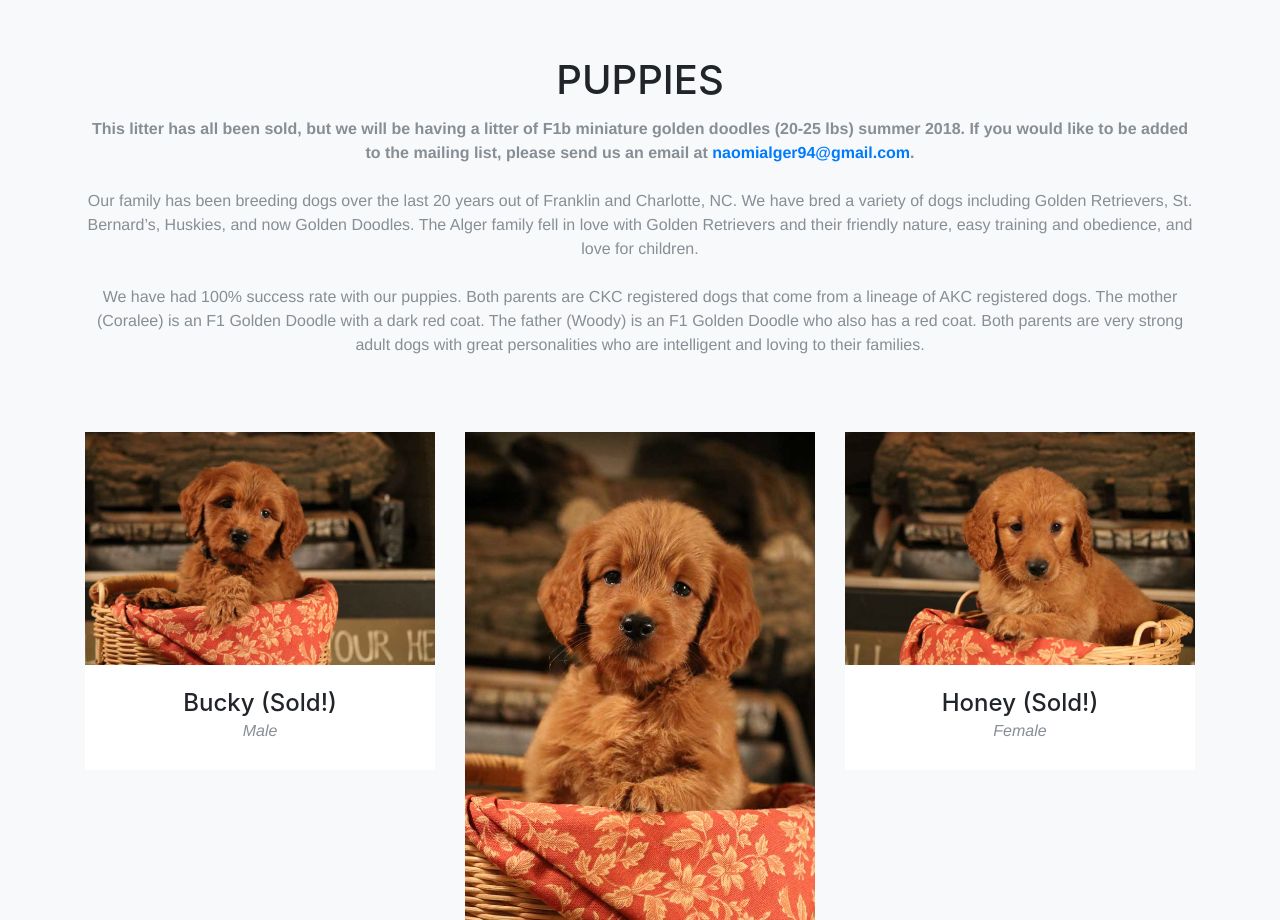
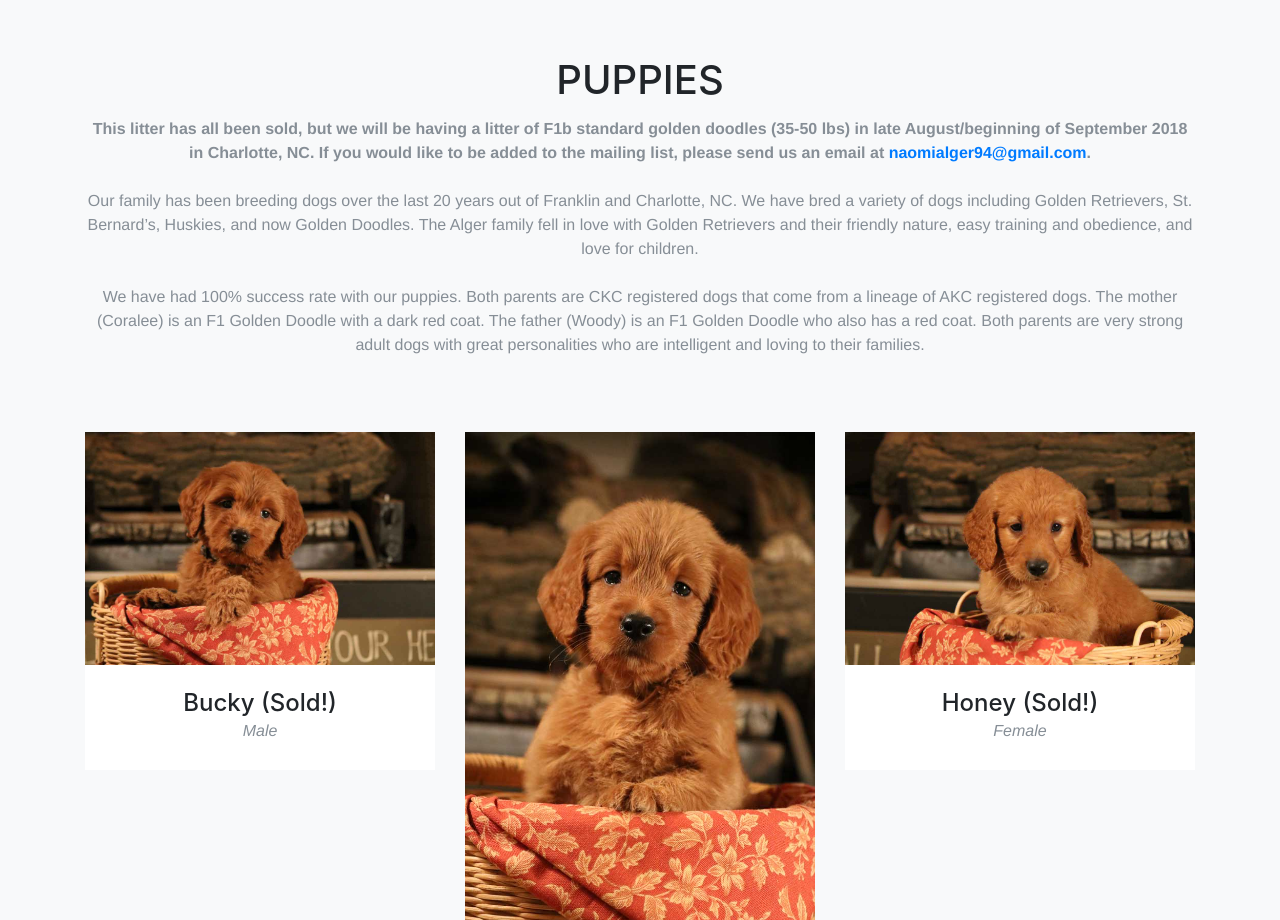
Before and after one commit to algerfarm/algerfarm.github.io, a website with bundled scripts: page index.html in a window 1280 px wide. Shown: the part 820-1740 px from the top of the page. Built offline with nearby package versions, Linux system fonts and the light colour scheme; a web font is replaced by a local one.

Commit message:
update from mini to reggie golden doods

```diff
--- a/index.html
+++ b/index.html
@@ -68,7 +68,7 @@
           <div class="col-lg-12 text-center">
             <h2 class="section-heading">Puppies</h2>
             <h3 class="section-subheading text-muted">
-              <b>This litter has all been sold, but we will be having a litter of F1b miniature golden doodles (20-25 lbs) summer 2018. If you would like to be added to the mailing list, please send us an email at <a href="mailto:naomialger94@gmail.com"> naomialger94@gmail.com</a>. </b><br><br>
+              <b>This litter has all been sold, but we will be having a litter of F1b standard golden doodles (35-50 lbs) in late August/beginning of September 2018 in Charlotte, NC. If you would like to be added to the mailing list, please send us an email at <a href="mailto:naomialger94@gmail.com"> naomialger94@gmail.com</a>. </b><br><br>
               Our family has been breeding dogs over the last 20 years out of Franklin and Charlotte, NC. We have bred a variety of dogs including Golden Retrievers, St. Bernard’s, Huskies, and now Golden Doodles. The Alger family fell in love with Golden Retrievers and their friendly nature, easy training and obedience, and love for children.<br><br>
             We have had 100% success rate with our puppies. Both parents are CKC registered dogs that come from a lineage of AKC registered dogs. The mother (Coralee) is an F1 Golden Doodle with a dark red coat. The father (Woody) is an F1 Golden Doodle who also has a red coat. Both parents are very strong adult dogs with great personalities who are intelligent and loving to their families. </h3>
           </div>
```
